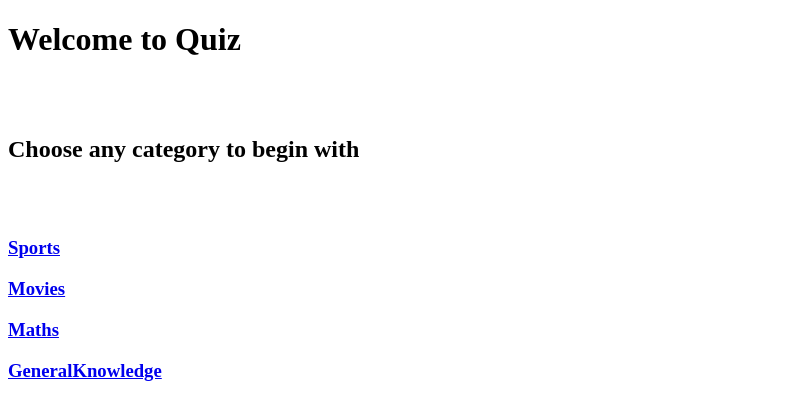
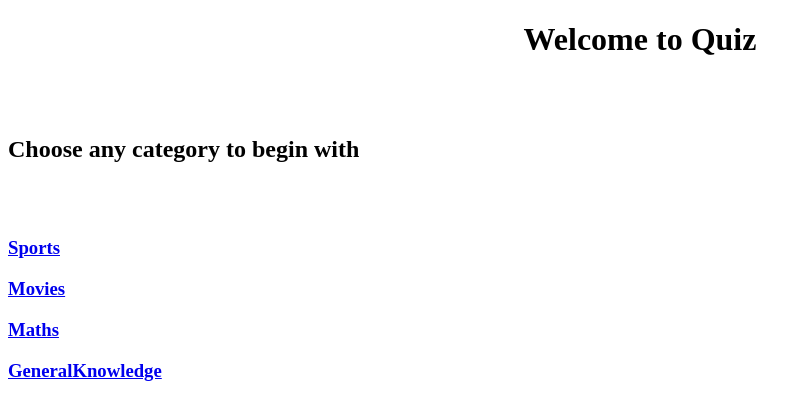
Before and after one commit to tusharyodaplus/Quizapp, a Django app: page /home/ in a window 1280 px wide. Shown: the part 96-516 px from the top of the page, without its empty margins (0-811 px from the left). Run offline with Django 3.2, Linux system fonts and the light colour scheme.

Commit message:
new commit

```diff
--- a/quizapp/templates/quiz/about.html
+++ b/quizapp/templates/quiz/about.html
@@ -3,7 +3,7 @@
 
 
 {% block content%}
-<h4> About the Application </h4>
+<h2 style="text-align: center;color:black"> About the Application </h2><br /><br /><br />
 <p>
   This is a simple Quiz Application, which offers simple quiz in  categories.</br>
  Category contains several questions.</br> When user submit the answer, user gets his/her
--- a/quizapp/templates/quiz/contact.html
+++ b/quizapp/templates/quiz/contact.html
@@ -5,5 +5,5 @@
 {% endblock %}
 
 {% block content%}
-  <h3>Quiz is a selflearning app.One can improve his skills by analysing his mistakes and working on it daily.</h3>
+  <h3>  Quiz is a selflearning app.One can improve his skills by analysing his mistakes and working on it daily.</h3>
 {% endblock %}
--- a/quizapp/templates/quiz/home.html
+++ b/quizapp/templates/quiz/home.html
@@ -5,7 +5,7 @@
 {% endblock %}
 
 {% block content %}
-<h1 class="center" ><b>Welcome to Quiz   </b></h1>
+<h1 style="text-align:center" ><b>Welcome to Quiz   </b></h1>
 <br /></br>
 <h2>
     Choose any category to begin with
--- a/quizapp/views.py
+++ b/quizapp/views.py
@@ -3,9 +3,11 @@ from django.contrib.sessions.models import Session
 from django.urls import reverse
 from django.http import HttpResponseRedirect
 from .models import Questions,UserTracker,account_data,QuizTakers,Quiz
+#for login and logout feature
 from django.contrib.auth import authenticate, login, logout
 from django.contrib.auth.decorators import login_required
 
+#for rest_framework
 from rest_framework.views import APIView
 from rest_framework.response import Response
 from rest_framework import status
@@ -85,14 +87,15 @@ def result(request):
         for q in qid:
             ans.append((Questions.objects.get(id = q)).answer)
             print(ans)
-            total = len(ans)
-            for i in range(total):
+        total = len(ans)
+        for i in range(total):
+            if ans[i] == qans[i]:
+                score+=1
+        print(score)
 
-                   if ans[i] == qans[i]:
-                      score+=1
-                      print(score)
 
-        return render(request, 'quiz/result.html',{'score':score,'total':total})
+
+    return render(request, 'quiz/result.html',{'score':score,'total':total})
 
 
 
```
Also changed, not shown: db.sqlite3.
